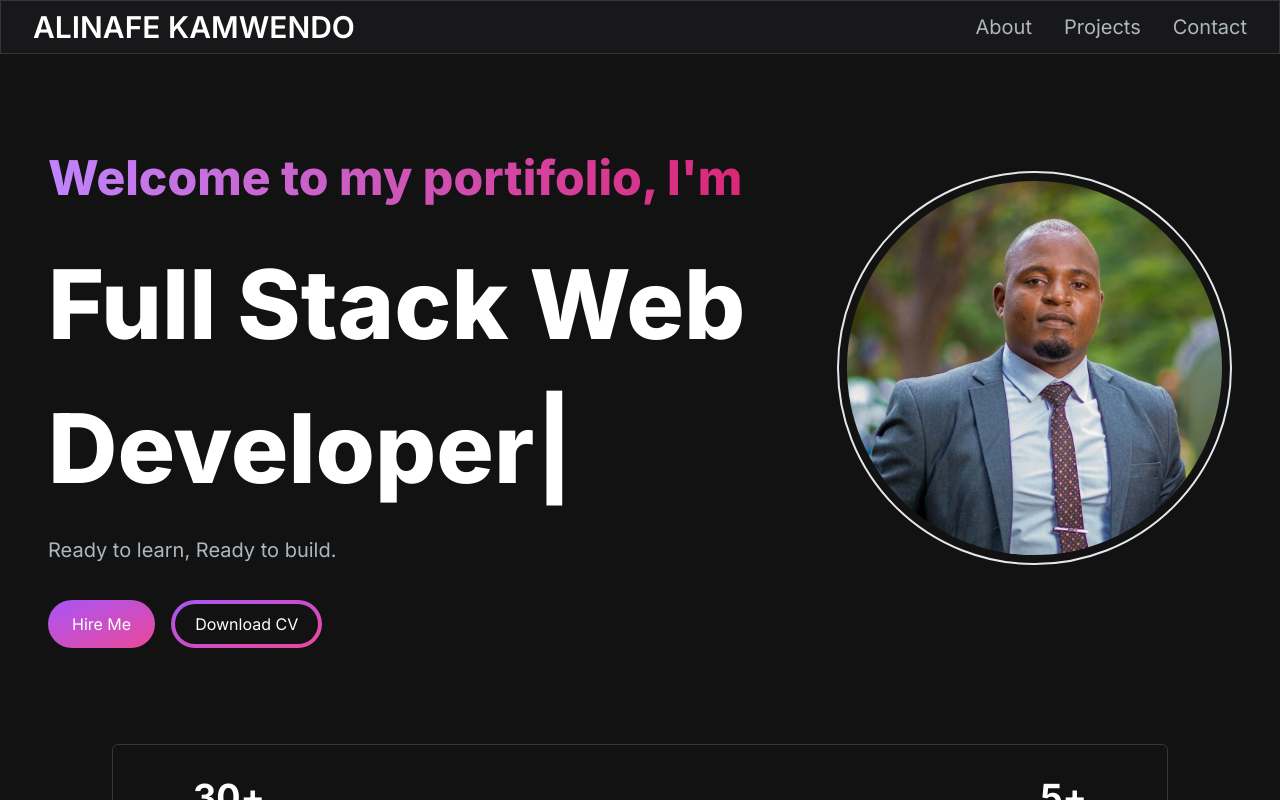
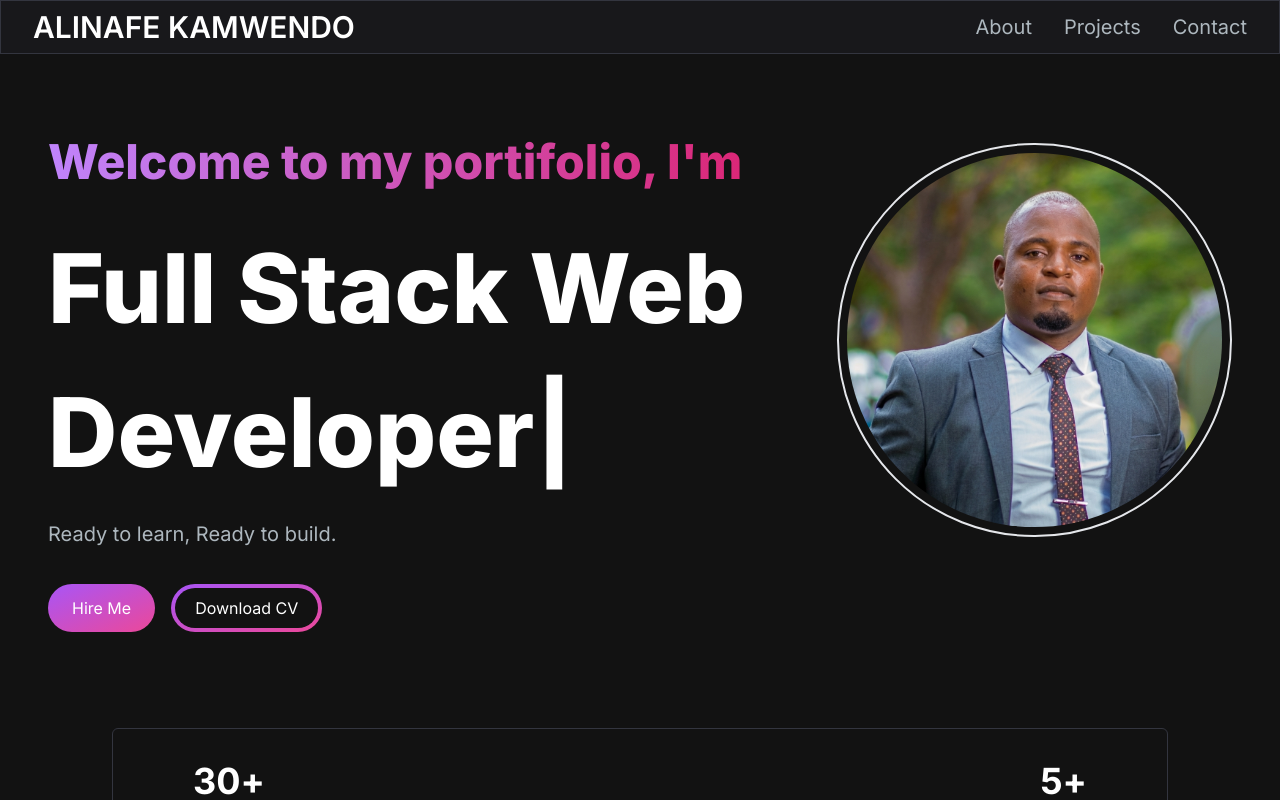
Before and after one commit to alinafekamwendo/myportifolio, a Next.js app: page / in a window 1280 px wide. Shown: the top 800 px of the page. Built offline with nearby package versions, Linux system fonts and the light colour scheme.

Commit message:
new update, removed link to cms close to toggle buttons

```diff
--- a/src/app/page.js
+++ b/src/app/page.js
@@ -8,9 +8,10 @@ import AchievementsSection from "../components/AchievementsSection";
 
 export default function Home() {
   return (
-    <main className="flex min-h-screen  max-w-full items-center flex-col bg-[#121212]">
-      <Navbar />
-      <div className="container   mt-10 mx-auto px-12 py-4">
+    <main className="flex min-h-screen  items-center flex-col bg-[#121212]">
+      <Navbar
+      />
+     <div className="container  px-12 py-4">
         <HeroSection />
         <AchievementsSection />
         <AboutSection />
--- a/src/components/HeroSection.jsx
+++ b/src/components/HeroSection.jsx
@@ -8,14 +8,14 @@ import Link from "next/link";
 const HeroSection = () => {
   return (
     <section className="lg:py-8">
-      <div className="grid grid-cols-1 sm:grid-cols-12">
+      <div className="grid grid-cols-1 items-center sm:grid-cols-12">
         <motion.div
           initial={{ opacity: 0, scale: 0.5 }}
           animate={{ opacity: 1, scale: 1 }}
           transition={{ duration: 0.5 }}
           className="col-span-8 place-self-center text-center sm:text-left justify-self-start"
         >
-          <h1 className="text-white mb-4 text-4xl sm:text-5xl lg:text-8xl lg:leading-normal font-extrabold">
+          <h1 className="text-white mb-4 mt-6 text-4xl sm:text-5xl lg:text-8xl lg:leading-normal font-extrabold">
             <span className="text-transparent bg-clip-text text-2xl sm:text-3xl lg:text-5xl bg-gradient-to-r from-primary-400 to-secondary-600">
               Welcome to my portifolio,
               I&apos;m{" "}
--- a/src/components/Navbar.jsx
+++ b/src/components/Navbar.jsx
@@ -24,7 +24,7 @@ const Navbar = () => {
   const [navbarOpen, setNavbarOpen] = useState(false);
 
   return (
- <nav className="fixed w-full mx-auto border border-[#33353F] top-0 left-0 right-0 z-50 bg-zinc-900 bg-opacity-100">
+ <nav className="fixed max-w-screen mx-auto border  border-[#33353F] top-0 left-0 right-0 z-50 bg-zinc-900 ">
   <div className="flex flex-wrap items-center justify-between mx-auto px-4 py-2 sm:px-6 lg:px-8">
     <Link
       href={"/"}
```
